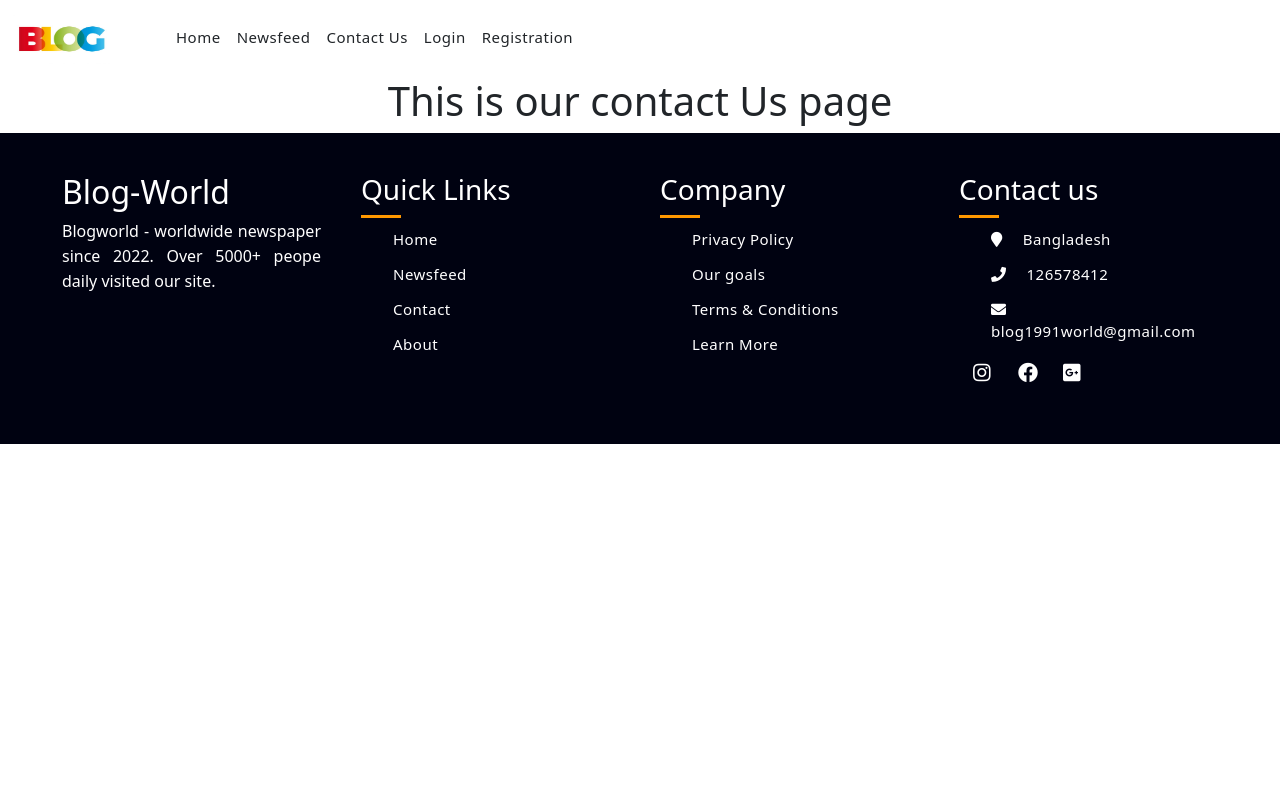
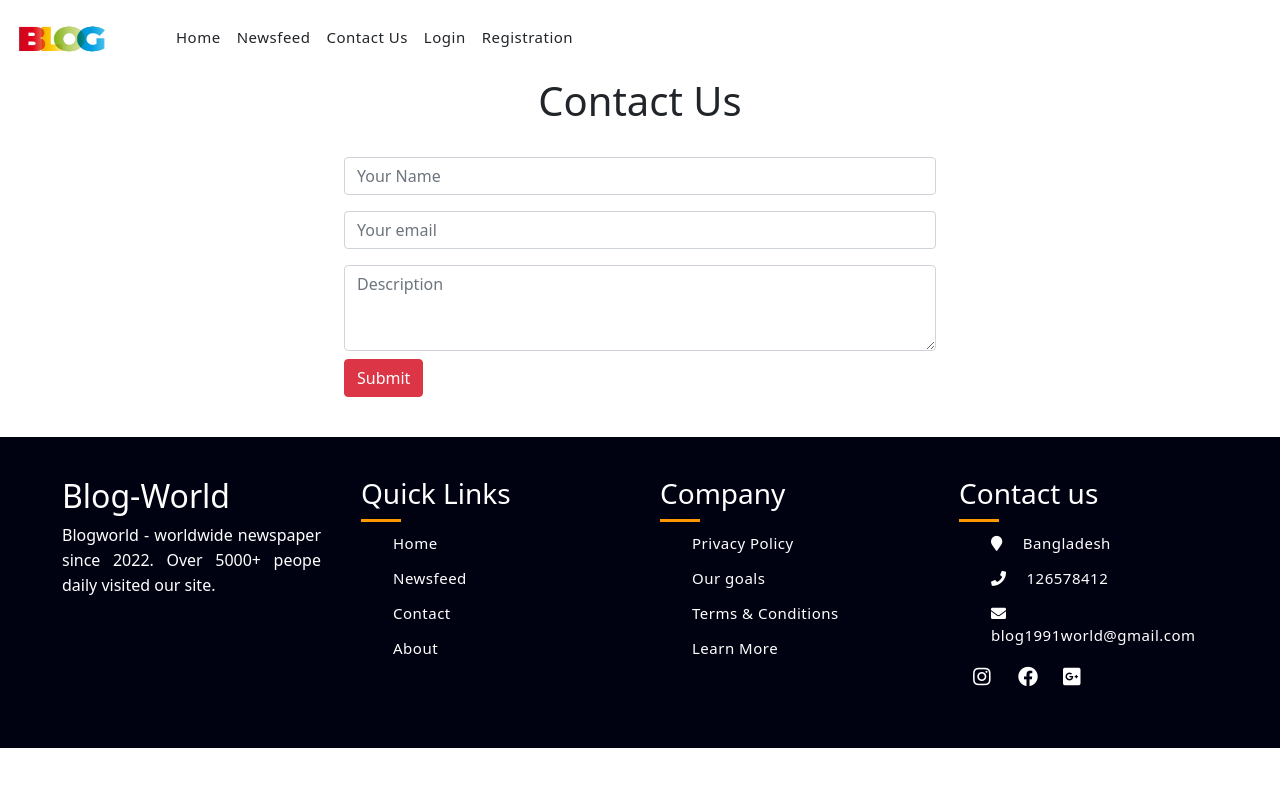
Before and after one commit to pabon98/blogs-client, a React (Create React App) app: page /contact in a window 1280 px wide. Shown: the top 786 px of the page. Built offline with nearby package versions, Linux system fonts and the light colour scheme.

Commit message:
contact page added

```diff
--- a/package.json
+++ b/package.json
@@ -3,6 +3,7 @@
   "version": "0.1.0",
   "private": true,
   "dependencies": {
+    "@hookform/resolvers": "^2.8.5",
     "@testing-library/jest-dom": "^5.16.1",
     "@testing-library/react": "^12.1.2",
     "@testing-library/user-event": "^13.5.0",
@@ -10,9 +11,11 @@
     "react": "^17.0.2",
     "react-bootstrap": "^2.1.0",
     "react-dom": "^17.0.2",
+    "react-hook-form": "^7.22.5",
     "react-router-dom": "^6.2.1",
     "react-scripts": "5.0.0",
-    "web-vitals": "^2.1.2"
+    "web-vitals": "^2.1.2",
+    "yup": "^0.32.11"
   },
   "scripts": {
     "start": "react-scripts start",
--- a/src/Components/Blog/Blog.css
+++ b/src/Components/Blog/Blog.css
@@ -1,7 +1,3 @@
 .blog .card{
     height: 480px;
 }
-.blog .card img{
-  width: 414px;
-  height: 350px;
-}
--- a/src/Components/Contact/Contact.js
+++ b/src/Components/Contact/Contact.js
@@ -1,11 +1,35 @@
 import React from 'react';
+import { useForm } from "react-hook-form";
+const Contact = () => {
+    // const { register, handleSubmit, errors } = useForm();
+    const { register, handleSubmit, formState: { errors }} = useForm();
+    const onSubmit = (data) => {
+       console.log(data)
+       alert('Message sent successfully')
+       document.getElementById("reset").reset()
+    }
 
-const Contact = () => {
     return (
-        <div>
-            <h1>This is our contact Us page</h1>
-        </div>
+        <div className='w-50 ms-auto me-auto'>
+                <h1>Contact Us</h1>
+                <form id='reset' onSubmit={handleSubmit(onSubmit)} className="p-4">
+                            <input name="name" className="form-control" placeholder="Your Name" {...register("name",{ required: true })} />
+                            {errors.name && <span><p className='text-danger'>This field is required</p></span>}
+
+                            <input name="email" className="form-control mt-3" placeholder="Your email" {...register("email",{ required: true })} />
+                            {errors.email && <span><p className='text-danger'>This field is required</p></span>}
+
+                            <textarea rows="3" name="description" className="form-control mt-3" placeholder="Description" {...register("description",{ required: true })} />
+                            {errors.description && <span><p className='text-danger'>This field is required</p></span>}
+                            <div className="d-flex flex-row bd-highlight mb-3">
+
+                            <button type="Submit" className="btn btn-danger mt-2">Submit</button>
+
+                            </div>
+                        </form>
+            </div>
+
     );
 };
 
-export default Contact;
+export default Contact
--- a/src/Components/Navbar/Navbar.js
+++ b/src/Components/Navbar/Navbar.js
@@ -11,7 +11,7 @@ const Navbar = () => {
             <nav class="navbar navbar-expand-lg navbar-light">
   <div class="container-fluid">
   <a class="navbar-brand" href="#nav">
-      <img src={logo} alt="" width="100px" height="50px" class="d-inline-block align-text-top"/>
+      <img className='' src={logo} alt="" width="100px" height="50px" class="d-inline-block align-text-top"/>
     </a>
     <button class="navbar-toggler" type="button" data-bs-toggle="collapse" data-bs-target="#navbarNav" aria-controls="navbarNav" aria-expanded="false" aria-label="Toggle navigation">
       <span class="navbar-toggler-icon"></span>
@@ -48,14 +48,14 @@ const Navbar = () => {
               </NavLink>
         <NavLink
                 className="Nav_link text-dark me-3 decoration"
-                to="/contact"
+                to="/login"
                 activeClassName="selected"
               >
                 Login
               </NavLink>
         <NavLink
                 className="Nav_link text-dark me-3 decoration"
-                to="/contact"
+                to="/registration"
                 activeClassName="selected"
               >
                 Registration
```
Also changed, not shown: src/Components/Firebase/Firebase.config.js (added, +9 -0 lines), src/Components/Firebase/Firebase.init.js (added, +7 -0 lines), src/Contexts/AuthProvider.js (added, +15 -0 lines), src/hooks/useAuth.js (added, +8 -0 lines), src/hooks/useFirebase.js (added), 1 other file (tests, documents, lock files or other folders).
